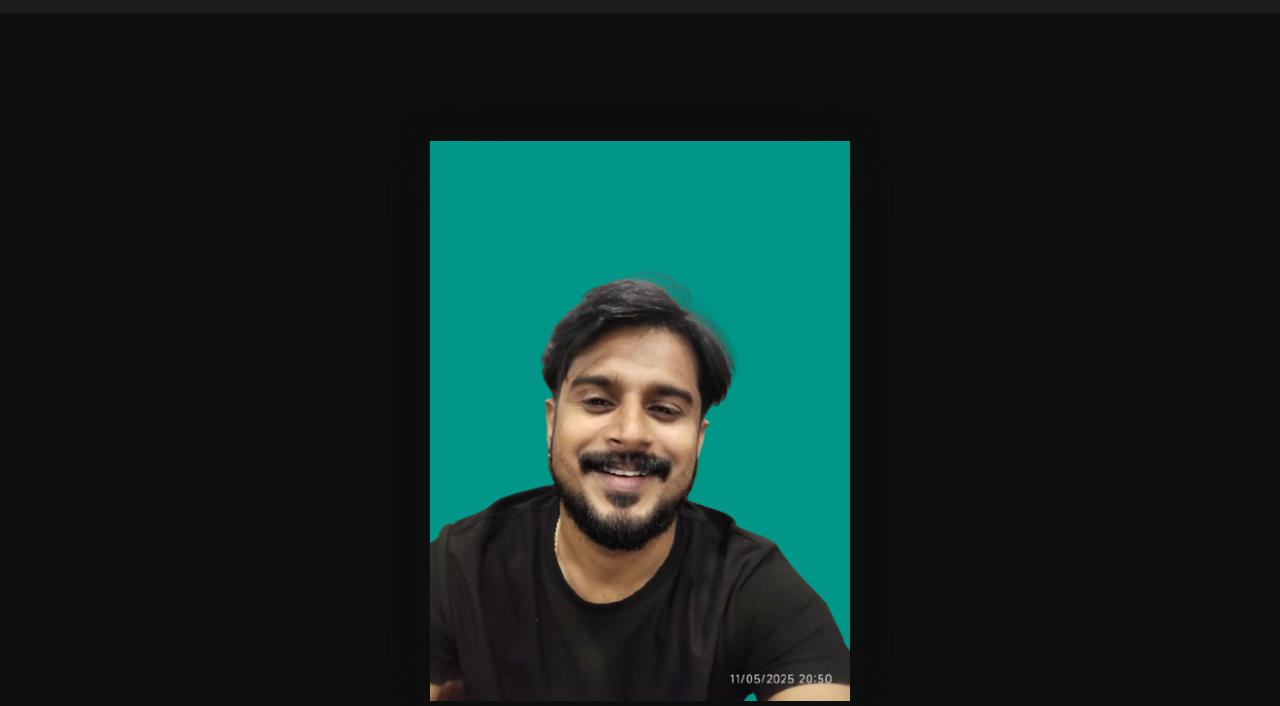
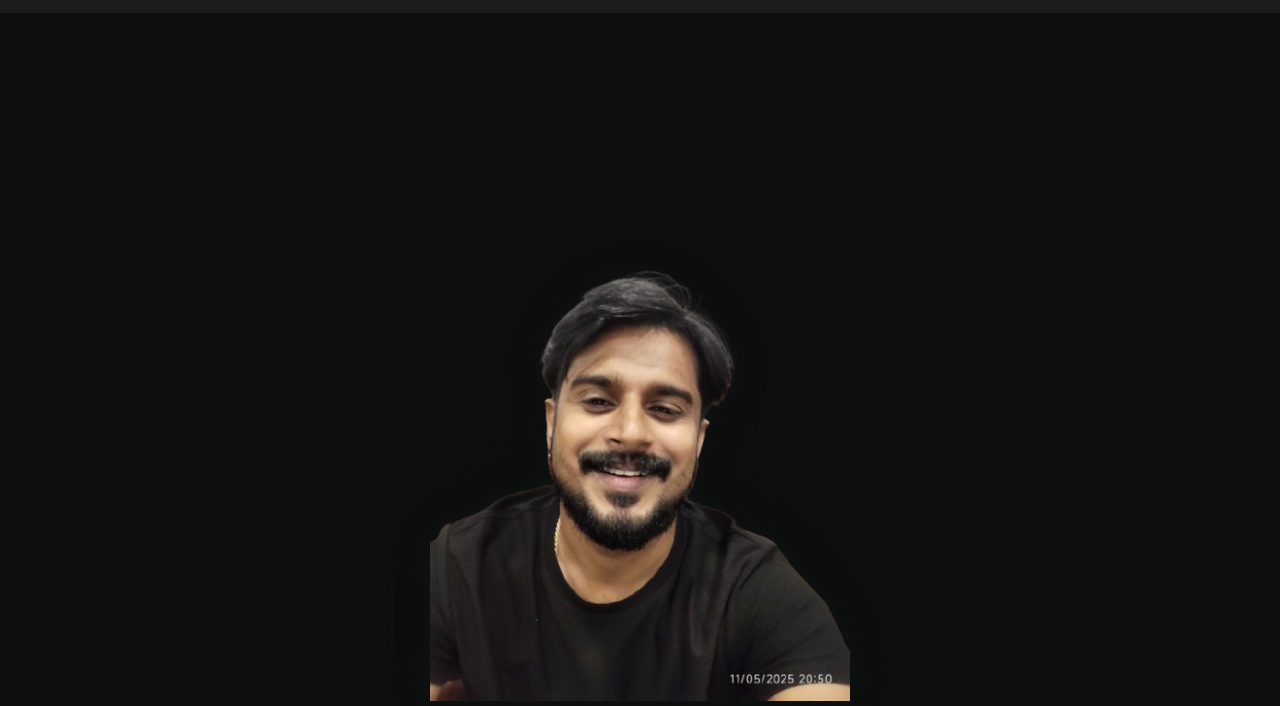
Before and after one commit to aki961996/my_portfolio, a plain HTML site: page index.html in a window 1280 px wide. Shown: the part 57-763 px from the top of the page. Drawn offline with nearby package versions, Linux system fonts and the light colour scheme.

Commit message:
god help me

```diff
--- a/index.html
+++ b/index.html
@@ -24,7 +24,7 @@
 
 
       <section class="hero">
-        <img src="img/me1.png" alt="My Photo" class="hero-img" />
+        <img src="img/my.png" alt="My Photo" class="hero-img" />
         <h1>Hello, I'm a Web Developer</h1>
         <p>Building modern web apps with Laravel, PHP, JavaScript, and MySQL</p>
       </section>
```
Also changed, not shown: img/my.png (added).
